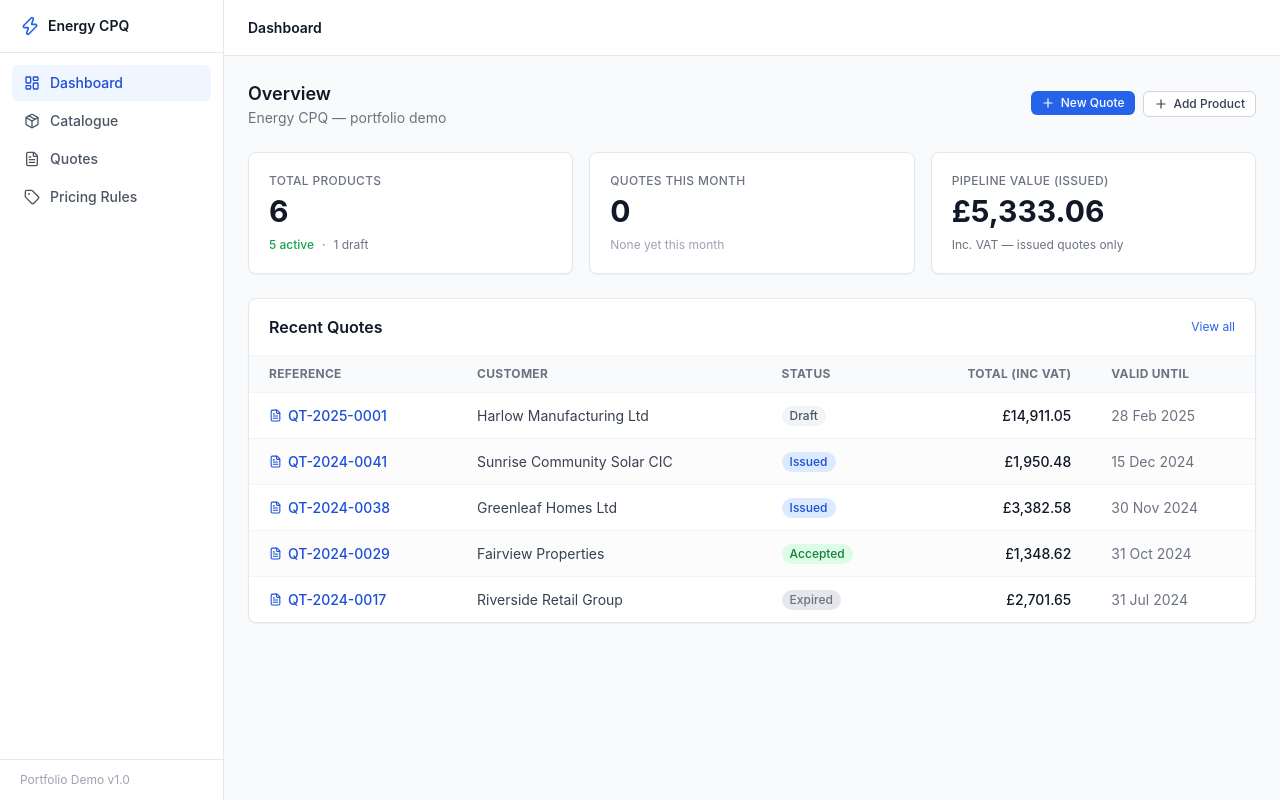
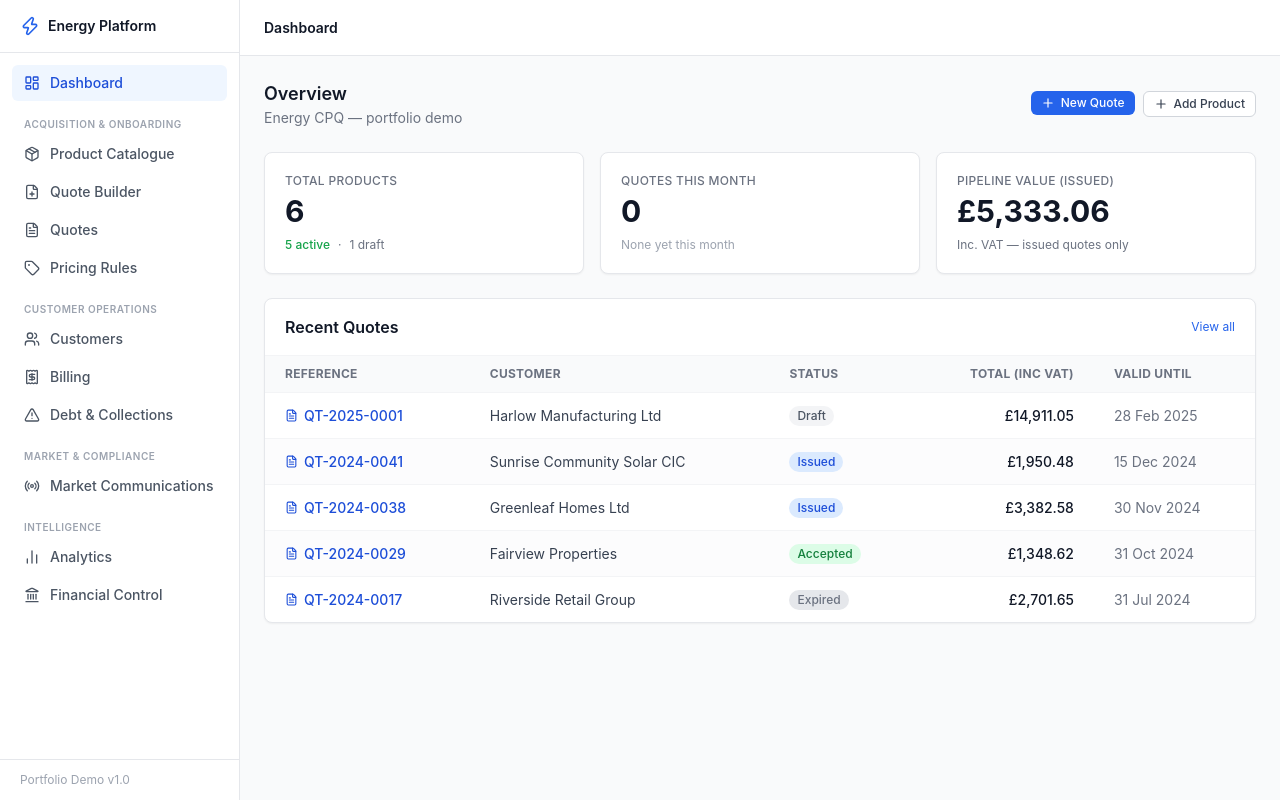
Before and after one commit to MrEessa/CPQ, a Next.js app: page / in a window 1280 px wide. Built offline with nearby package versions, Linux system fonts and the light colour scheme.

Commit message:
Phase 4: Navigation redesign, replaced flat array with grouped sections. Updated styling and icons

```diff
--- a/src/components/layout/Sidebar.tsx
+++ b/src/components/layout/Sidebar.tsx
@@ -2,28 +2,94 @@
 
 import Link from 'next/link';
 import { usePathname } from 'next/navigation';
-import { LayoutDashboard, Package, FileText, Tag, Zap } from 'lucide-react';
+import {
+  LayoutDashboard,
+  Package,
+  FilePlus,
+  FileText,
+  Tag,
+  Users,
+  Receipt,
+  AlertTriangle,
+  Radio,
+  BarChart2,
+  Landmark,
+  Zap,
+} from 'lucide-react';
 
-const NAV = [
-  { href: '/', label: 'Dashboard', icon: LayoutDashboard },
-  { href: '/catalogue', label: 'Catalogue', icon: Package },
+interface NavItem {
+  href: string;
+  label: string;
+  icon: React.ElementType;
+}
+
+interface NavGroup {
+  label?: string;
+  items: NavItem[];
+}
+
+const NAV_GROUPS: NavGroup[] = [
+  {
+    items: [{ href: '/', label: 'Dashboard', icon: LayoutDashboard }],
+  },
+  {
+    label: 'Acquisition & Onboarding',
+    items: [
+      { href: '/catalogue', label: 'Product Catalogue', icon: Package },
+      { href: '/quotes/new', label: 'Quote Builder', icon: FilePlus },
       { href: '/quotes', label: 'Quotes', icon: FileText },
       { href: '/pricing', label: 'Pricing Rules', icon: Tag },
+    ],
+  },
+  {
+    label: 'Customer Operations',
+    items: [
+      { href: '/customers', label: 'Customers', icon: Users },
+      { href: '/billing', label: 'Billing', icon: Receipt },
+      { href: '/debt', label: 'Debt & Collections', icon: AlertTriangle },
+    ],
+  },
+  {
+    label: 'Market & Compliance',
+    items: [{ href: '/market', label: 'Market Communications', icon: Radio }],
+  },
+  {
+    label: 'Intelligence',
+    items: [
+      { href: '/analytics', label: 'Analytics', icon: BarChart2 },
+      { href: '/finance', label: 'Financial Control', icon: Landmark },
+    ],
+  },
 ];
+
+function isActive(href: string, pathname: string): boolean {
+  if (href === '/') return pathname === '/';
+  // /quotes/new must not match /quotes
+  if (href === '/quotes/new') return pathname === '/quotes/new';
+  if (href === '/quotes') return pathname === '/quotes' || (pathname.startsWith('/quotes/') && pathname !== '/quotes/new');
+  return pathname === href || pathname.startsWith(href + '/');
+}
 
 export default function Sidebar() {
   const pathname = usePathname();
 
   return (
-    <aside className="flex h-screen w-56 flex-col border-r border-gray-200 bg-white">
+    <aside className="flex h-screen w-60 flex-col border-r border-gray-200 bg-white">
       <div className="flex items-center gap-2 border-b border-gray-200 px-5 py-4">
         <Zap size={20} className="text-blue-600" />
-        <span className="text-sm font-semibold text-gray-900">Energy CPQ</span>
+        <span className="text-sm font-semibold text-gray-900">Energy Platform</span>
       </div>
-      <nav className="flex-1 px-3 py-3">
-        {NAV.map(({ href, label, icon: Icon }) => {
-          const active =
-            href === '/' ? pathname === '/' : pathname.startsWith(href);
+
+      <nav className="flex-1 overflow-y-auto px-3 py-3">
+        {NAV_GROUPS.map((group, gi) => (
+          <div key={gi} className={gi > 0 ? 'mt-4' : ''}>
+            {group.label && (
+              <p className="mb-1 px-3 text-[10px] font-semibold uppercase tracking-wider text-gray-400">
+                {group.label}
+              </p>
+            )}
+            {group.items.map(({ href, label, icon: Icon }) => {
+              const active = isActive(href, pathname);
               return (
                 <Link
                   key={href}
@@ -39,7 +105,10 @@ export default function Sidebar() {
                 </Link>
               );
             })}
+          </div>
+        ))}
       </nav>
+
       <div className="border-t border-gray-200 px-5 py-3">
         <p className="text-xs text-gray-400">Portfolio Demo v1.0</p>
       </div>
```
Lines whose indentation alone changed are shown as unchanged.
